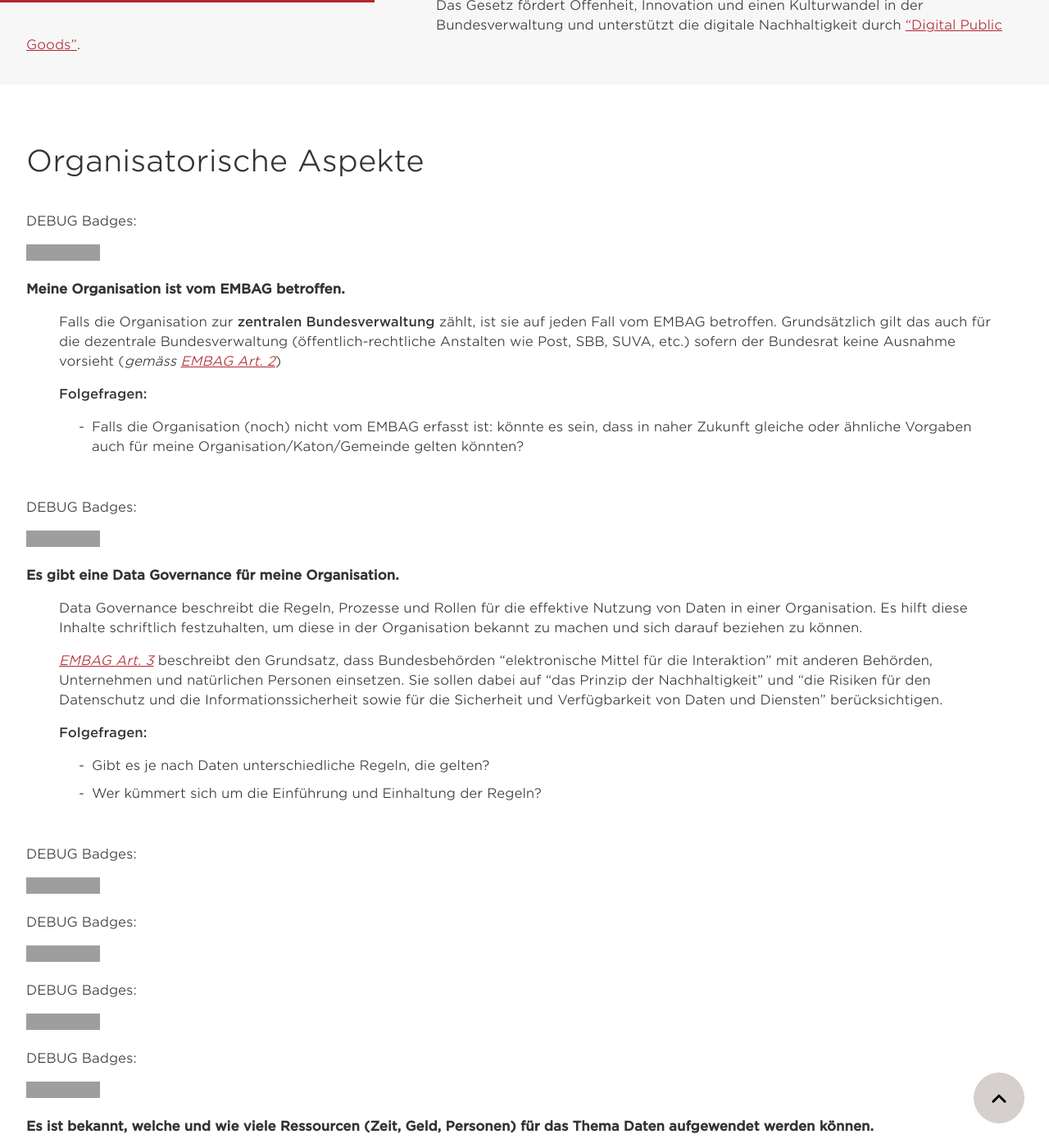
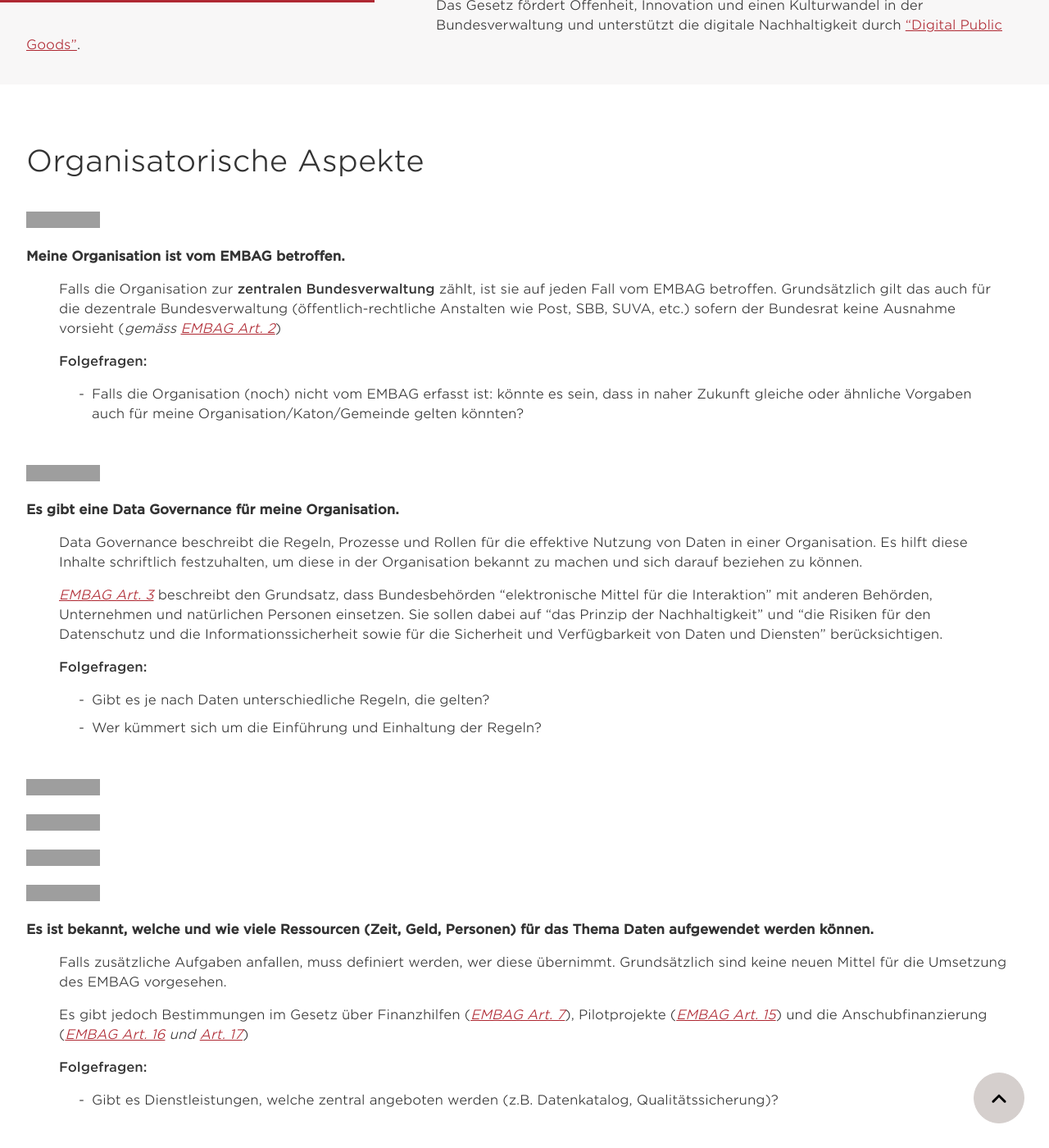
Before and after one commit to ebp-group/embag-check, a Jekyll site: the page built from index.md, in a window 1280 px wide and 1400 px high, scrolled down 1370 px. Shown: the whole window at 82% size. Built offline with Jekyll 4.4.1, drawn with Linux system fonts in a browser that asks for light colours; some of the changed text lies outside the part shown; grey boxes are pictures that could not be loaded.

Commit message:
Get rid of newlines

```diff
--- a/_includes/hidden-detail.html
+++ b/_includes/hidden-detail.html
@@ -11,7 +11,7 @@
             ![Freiwillig: Best Practice](https://img.shields.io/badge/Freiwillig-Best_Practice-blue)
         {%- endif -%}
     {%- endcapture -%}
-    DEBUG Badges: {{ badge_content | strip | markdownify }}
+    {{ badge_content | strip | strip_newlines | markdownify }}
 {%- endfor -%}
 
 <dt>
```
